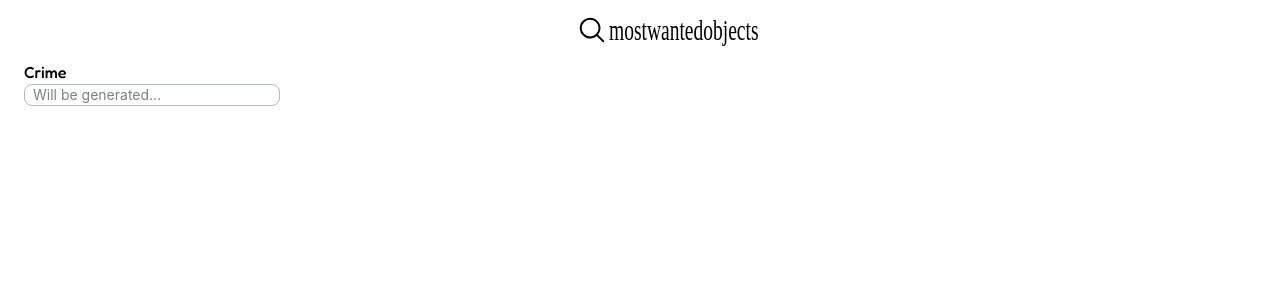
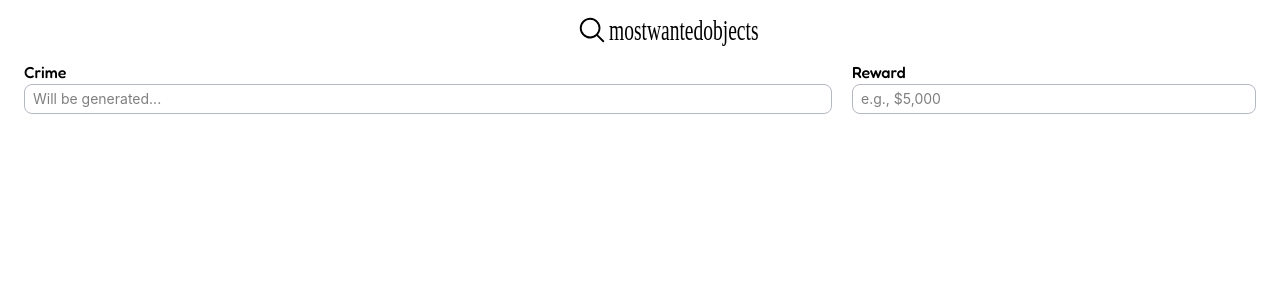
Before and after one commit to nataly-tuong/mostwantedobjects, a React (Vite) app: page / in a window 1280 px wide. Shown: the top 300 px of the page. Built offline with nearby package versions, Linux system fonts and the light colour scheme; a web font is replaced by a local one.

Commit message:
rewards box

```diff
--- a/src/components/Main.jsx
+++ b/src/components/Main.jsx
@@ -2,19 +2,34 @@ export default function Main() {
   return (
     <main className="px-6 flex flex-col gap-3">
       <form>
-        <div className="flex flex-col">
+        <div className="flex flex-row justify-between">
+          <div className="flex flex-col flex-2">
             <label htmlfor="crime" className="font-fredoka font-medium">
               Crime
             </label>
             <input
               id="crime"
               name="crime"
-            aria-label="Add a crime"
+              aria-label="Crime will be generated (readonly)"
               type="text"
-            className="border max-w-3xs rounded-lg px-2 text-sm border-gray-500/50"
+              className="border py-1 w-full rounded-lg px-2 text-sm border-gray-500/50"
               placeholder="Will be generated..."
               readOnly
             />
+          </div>
+          <div className="flex flex-col flex-1 ml-5">
+            <label htmlfor="reward" className="font-fredoka font-medium">
+              Reward
+            </label>
+            <input
+              id="reward"
+              name="reward"
+              aria-label="Add a reward"
+              type="text"
+              className="border py-1 w-full rounded-lg px-2 text-sm border-gray-500/50"
+              placeholder="e.g., $5,000"
+            />
+          </div>
         </div>
       </form>
     </main>
```
Lines whose indentation alone changed are shown as unchanged.
